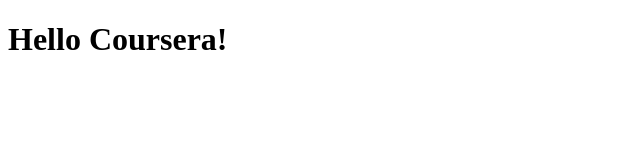
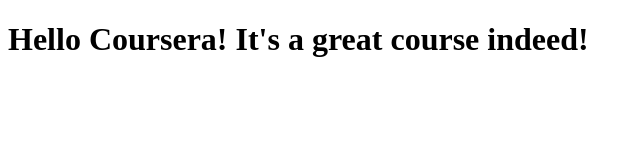
Before and after one commit to gitMClaassen/coursera-test, a plain HTML site: page site/index.html in a window 1280 px wide. Shown: the whole page, without its empty margins (0-641 px from the left). Drawn offline with Linux system fonts and the light colour scheme.

Commit message:
Small addition to page content

```diff
--- a/site/index.html
+++ b/site/index.html
@@ -4,6 +4,6 @@
 	<title>Coursera!</title>
 </head>
 <body>
-<h1>Hello Coursera!</h1>
+<h1>Hello Coursera! It's a great course indeed!</h1>
 </body>
 </html>
```
